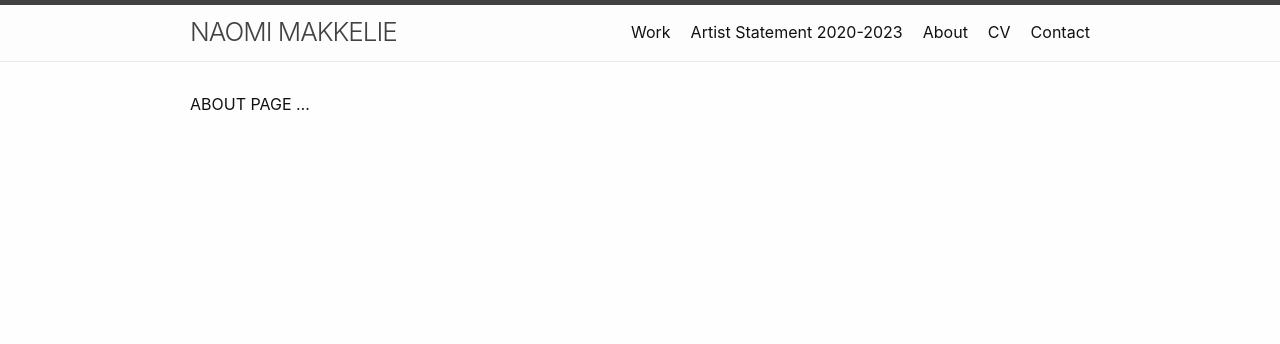
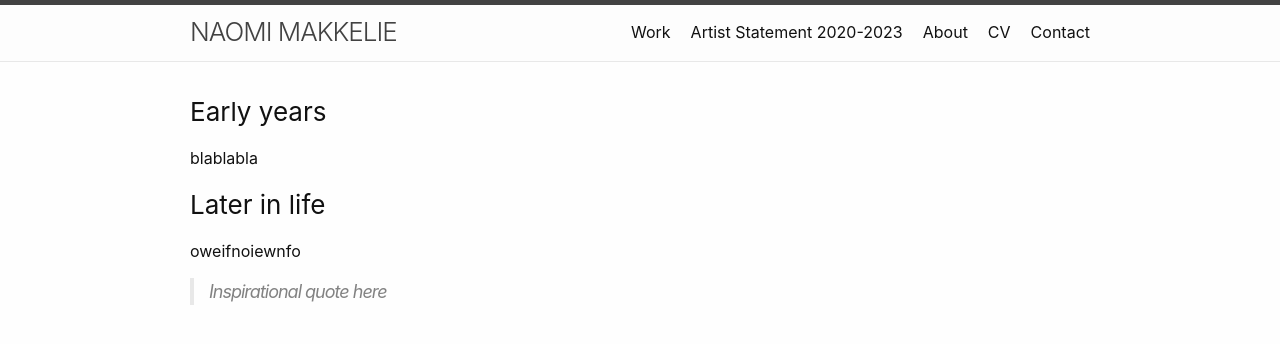
Before and after one commit to rikhoffbauer/www2.naomimakkelie.nl, a Jekyll site: the page built from about.markdown, in a window 1280 px wide. Shown: the top 344 px of the page. Built offline with Jekyll 4.4.1, drawn with Linux system fonts in a browser that asks for light colours.

Commit message:
feat: add example about page content

```diff
--- a/about.markdown
+++ b/about.markdown
@@ -5,4 +5,12 @@ permalink: /about
 order: 3
 ---
 
-ABOUT PAGE ...
+### Early years
+
+blablabla
+
+### Later in life
+
+oweifnoiewnfo
+
+> Inspirational quote here
```
